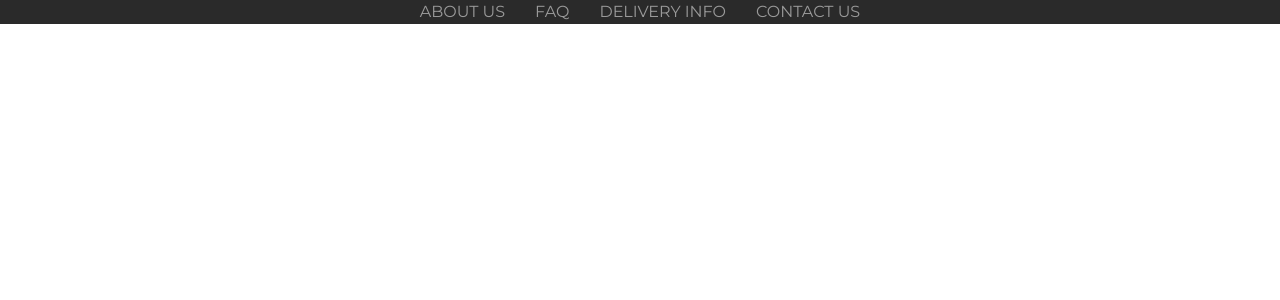
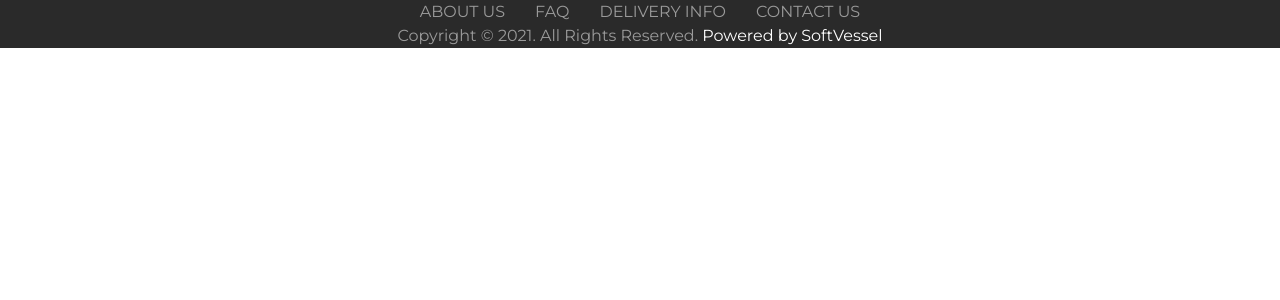
Before and after one commit to OvinduArchanaNambukara/Team_B-B_My-Store, a React (Create React App) app: page / in a window 1280 px wide. Shown: the top 300 px of the page. Built offline with nearby package versions, Linux system fonts and the light colour scheme.

Commit message:
Footer copyrights added

```diff
--- a/src/assets/style_sheets/partials/_footer.scss
+++ b/src/assets/style_sheets/partials/_footer.scss
@@ -3,4 +3,8 @@
 .footer {
   background-color: $footer-bg-color;
   color: $footer-font-color;
+
+  .powered {
+    color: #fff;
+  }
 }
--- a/src/components/footer/FooterCopyrights.tsx
+++ b/src/components/footer/FooterCopyrights.tsx
@@ -1,8 +1,11 @@
 import React from "react";
+import {Row} from "react-bootstrap";
 
 const FooterCopyrights: React.FC = () => {
   return (
-    <></>
+    <Row className="justify-content-center">
+      Copyright &copy; 2021. All Rights Reserved.&nbsp;<span className="powered">Powered by SoftVessel</span>
+    </Row>
   );
 }
 
```
